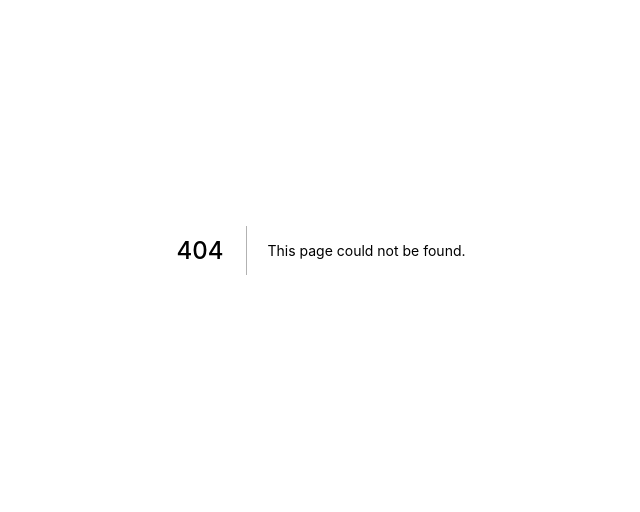
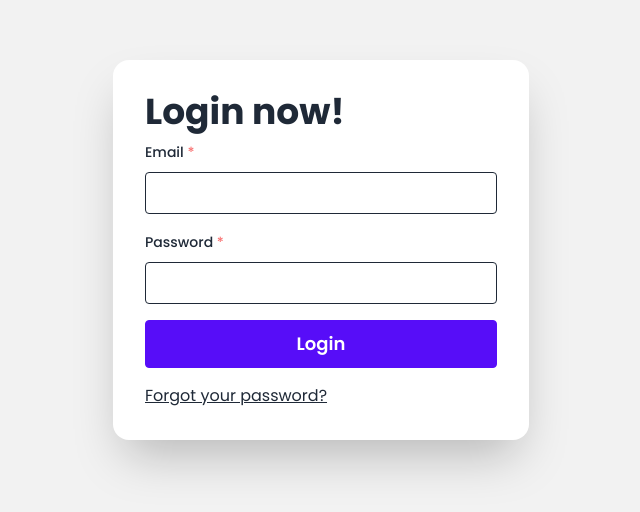
Before and after one commit to hbutenas/small-app, a Next.js app in the folder frontend/: page /login in a window 1280 px wide. Before the commit this address had no page. Shown: the part 150-662 px from the top of the page, without its empty margins (319-959 px from the left). Built offline with nearby package versions, Linux system fonts and the light colour scheme.

Commit message:
Fixed Login page (again)

```diff
--- a/frontend/pages/Login.tsx
+++ b/frontend/pages/login.tsx
@@ -26,17 +26,10 @@ function Login() {
   return (
     <>
       <div className="hero min-h-screen bg-base-200">
-        <div className="hero-content flex-col lg:flex-row-reverse">
-          <div className="text-center lg:text-left">
-            <h1 className="text-5xl font-bold">Login now!</h1>
-            <p className="py-6">
-              Provident cupiditate voluptatem et in. Quaerat fugiat ut assumenda
-              excepturi exercitationem quasi. In deleniti eaque aut repudiandae
-              et a id nisi.
-            </p>
-          </div>
-          <div className="card w-full max-w-sm flex-shrink-0 bg-base-100 shadow-2xl">
+        <div className="hero-content flex-col lg:flex-row-reverse" style={{width: "35%"}}>
+          <div className="card w-full max-w flex-shrink-0 bg-base-100 shadow-2xl">
             <div className="card-body">
+              <h1 className="text-4xl font-bold">Login now!</h1>
               <Formik
                 initialValues={{ email: '', password: '' }}
                 onSubmit={() => {}}
```
